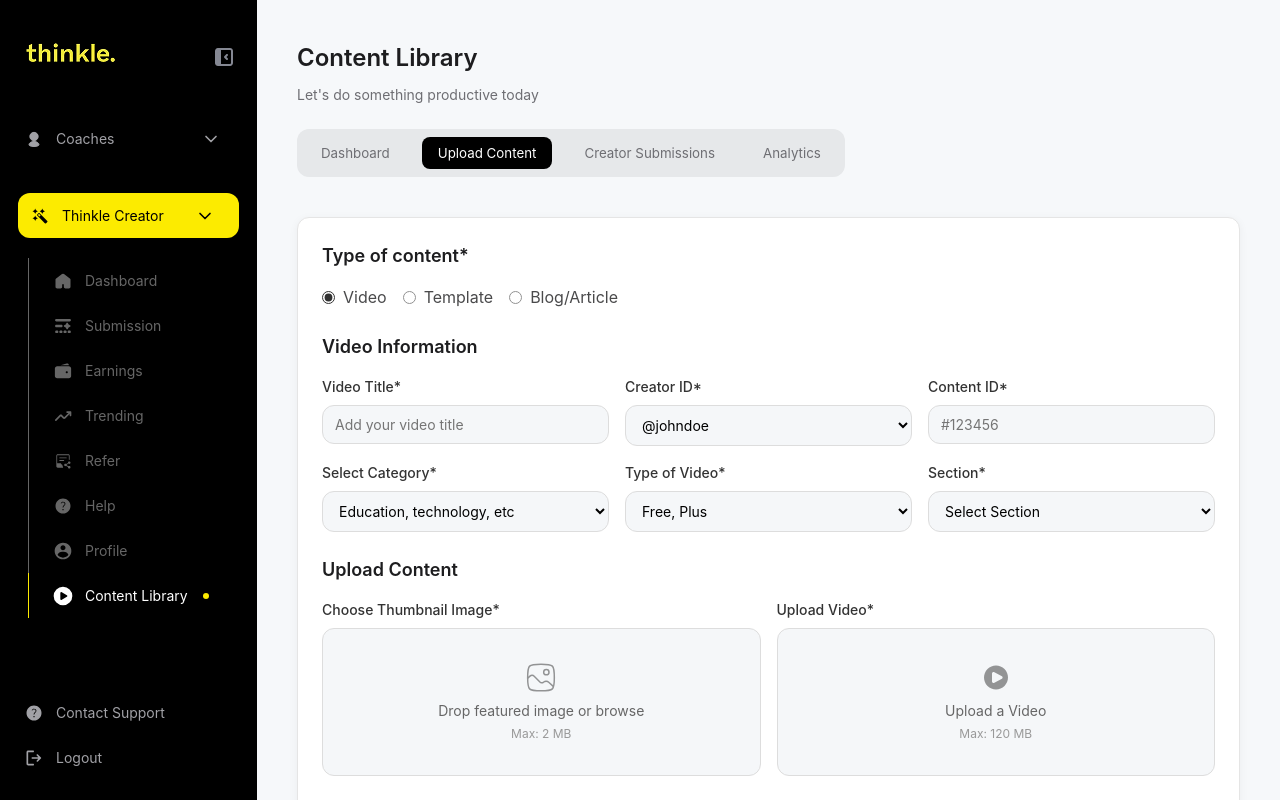
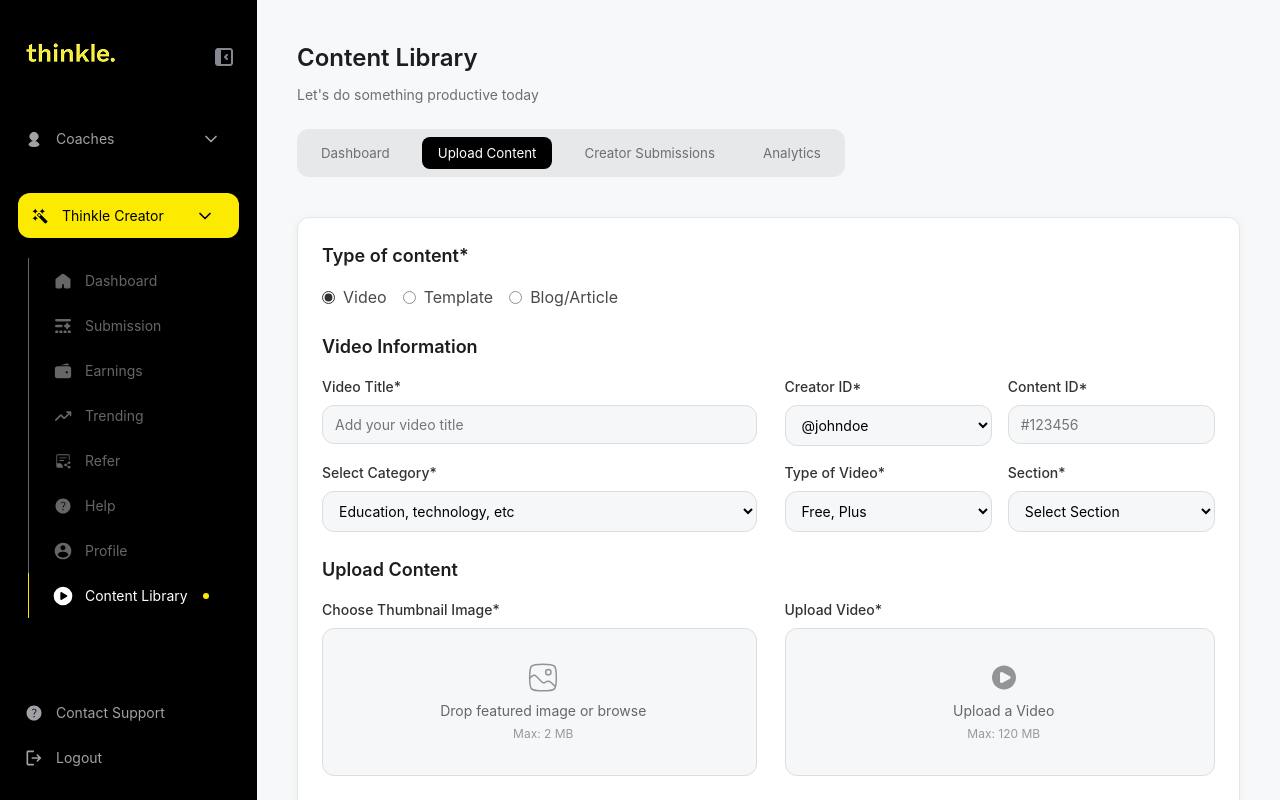
Before and after one commit to NirbhaySirsikar/thinkle-assignment, a React (Vite) app: page /content-library in a window 1280 px wide. Shown: the top 800 px of the page. Built offline with nearby package versions, Linux system fonts and the light colour scheme.

Commit message:
fixed form ui

```diff
--- a/src/styles/ContentLibrary/UploadContent.css
+++ b/src/styles/ContentLibrary/UploadContent.css
@@ -31,6 +31,17 @@
   flex-wrap: wrap;
   gap: 16px;
   margin-bottom: 16px;
+}
+
+.form-row div:first-of-type {
+  min-width: 50%;
+  padding-right: 12px;
+}
+
+@media not all and (min-width: 768px) {
+  .form-row div:first-of-type {
+    padding-right: 0px;
+  }
 }
 
 .form-col {
```
